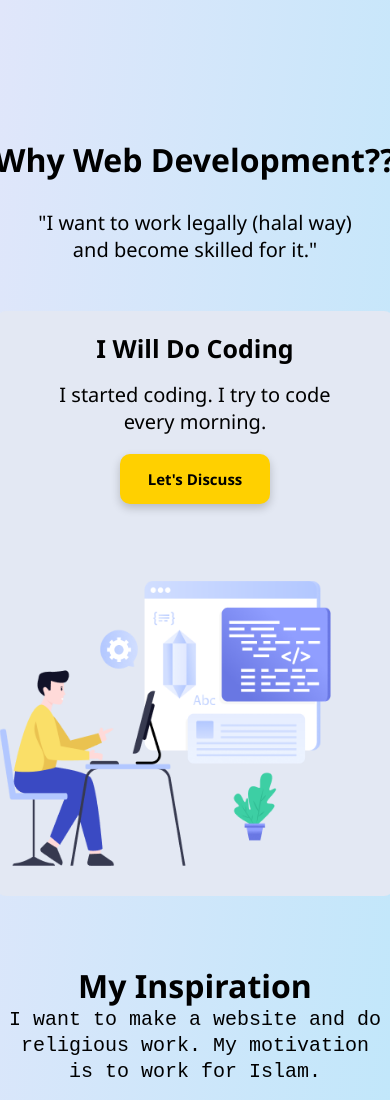
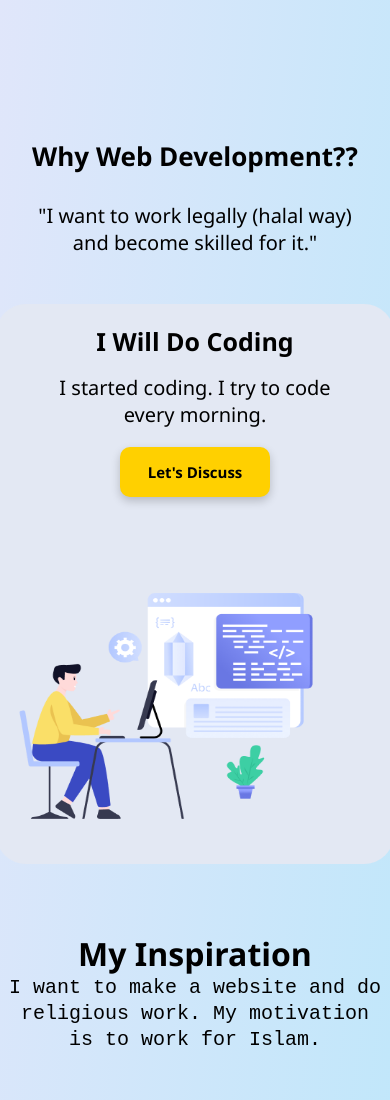
Before and after one commit to sunny2749/project2, a plain HTML site: page index.html in a window 390 px wide. Shown: the part 860-1960 px from the top of the page. Drawn offline with Linux system fonts and the light colour scheme; a web font is replaced by a local one.

Commit message:
updated responsive.css

```diff
--- a/responsive.css
+++ b/responsive.css
@@ -1,3 +1,26 @@
+/* responsive mobile device minimum 400px  */
+
+@media screen and (max-width:424px) {
+
+   .heading-content-1 h1{
+      font-size: 26px;
+   }
+      .sub-banner-2{
+        border-radius: 30px;
+      }
+
+   .banner-image2 img{
+      height: 290px;
+      margin-left: 200px;
+      padding: 20px;
+   }
+    .sub-banner-5{
+      margin-top: 100px;
+   }
+
+
+}
+
 /* responsive mobile device minimum 425  */
 
 @media screen and (max-width:640px) {
```
